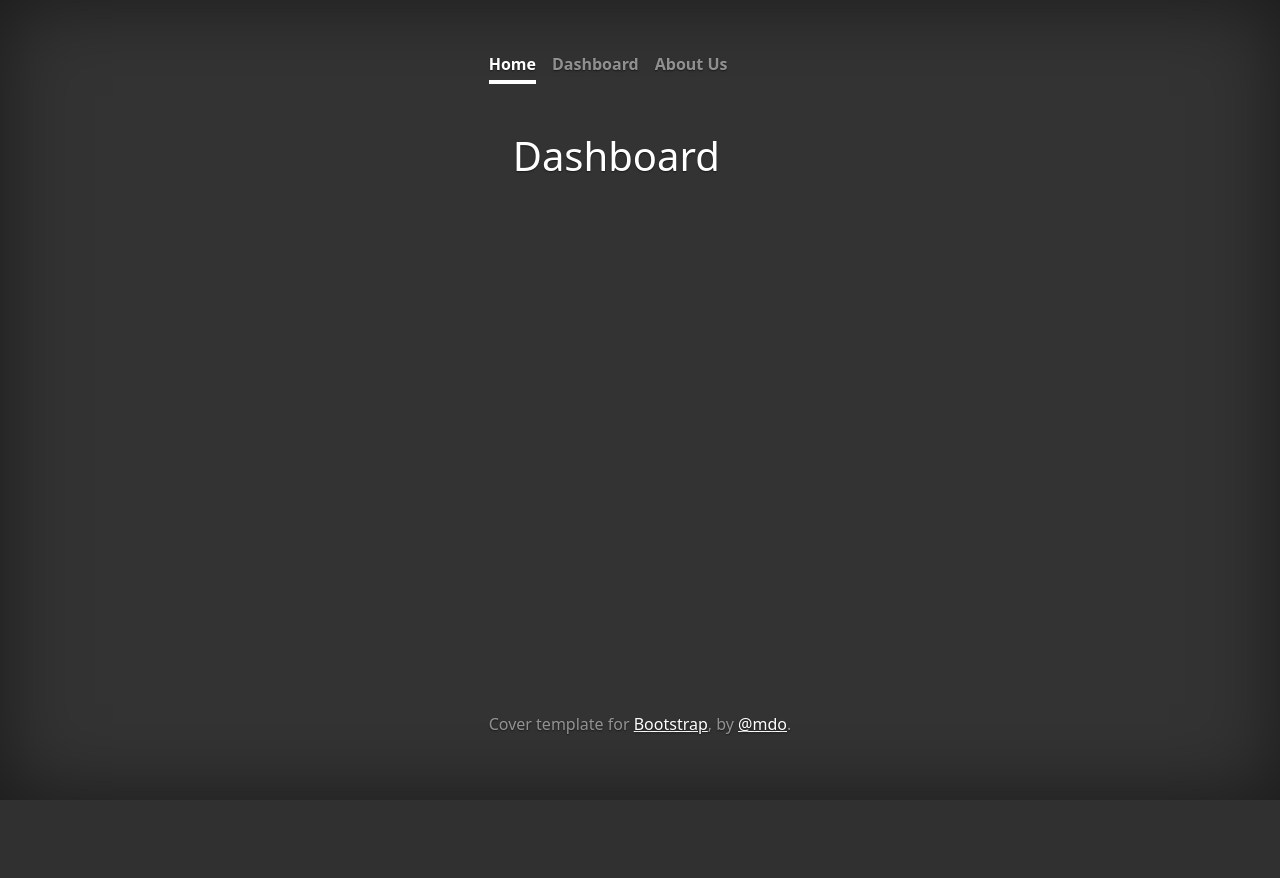
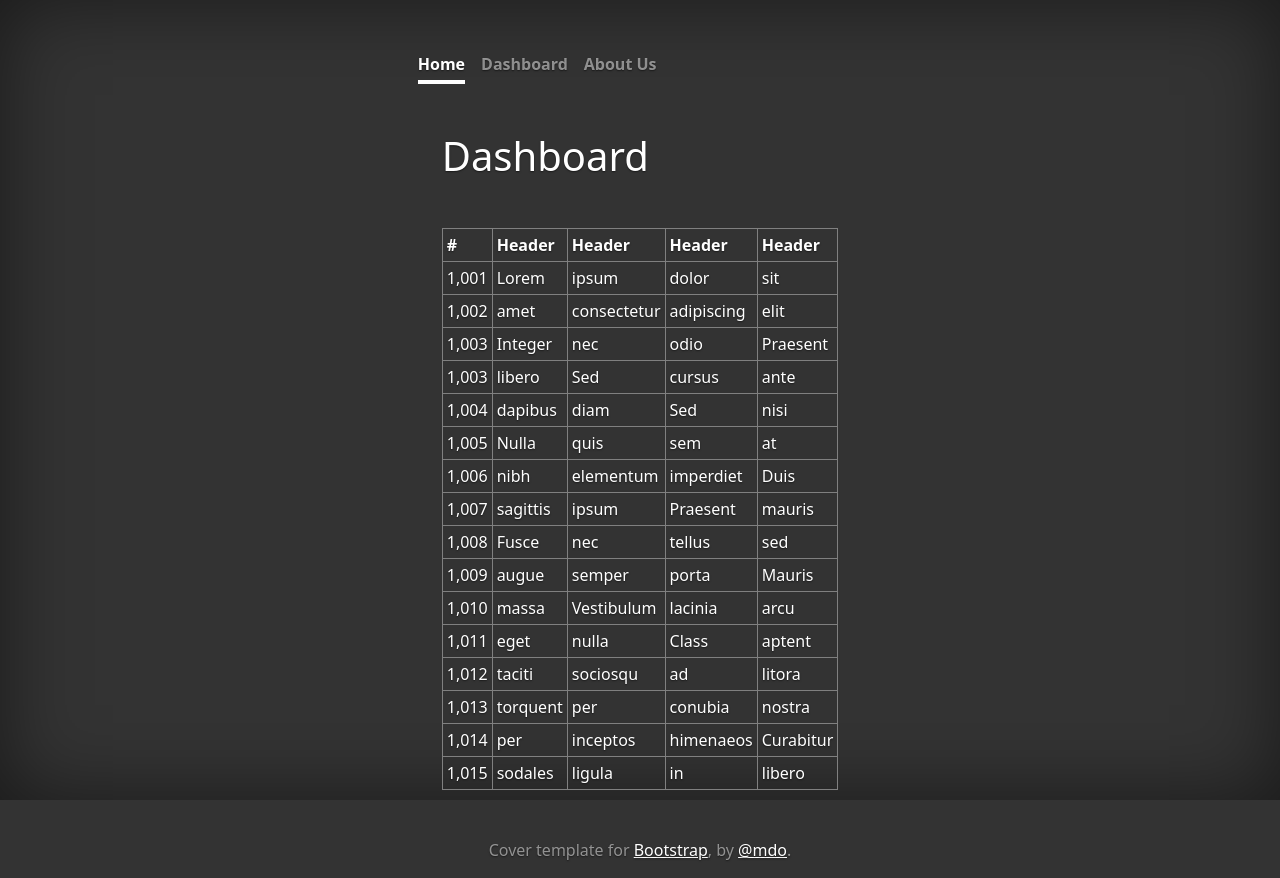
Before and after one commit to pippo-sci/NotHotDog, a Django app: page /dashboard in a window 1280 px wide. Before the commit the page ends 800 px from the top, so only its background shows below. Run offline with Django 4.2, Linux system fonts and the light colour scheme.

Commit message:
Add example table in dashboard.html

```diff
--- a/WebDjango/NotHotDog/NotHotDogWebsite/templates/about.html
+++ b/WebDjango/NotHotDog/NotHotDogWebsite/templates/about.html
@@ -19,9 +19,7 @@
         <p><a class="btn btn-secondary" href="https://www.linkedin.com/in/eduardorosselsalas/?locale=en_US" role="button" target="_blank">Linkedin</a></p>
       </div><!-- /.col-lg-4 -->
     </div>
-    <h1 class="cover-heading my-5">The idea</h1>
-    <p> Based on the series Silicon Valley and the app See Food.
-    <iframe width="500" height="300" src="https://www.youtube.com/embed/6ViobQys1iQ" title="Silicon Valley S04E04 Jian Yang SEEFOOD PITCH" frameborder="0" allow="accelerometer; autoplay; clipboard-write; encrypted-media; gyroscope; picture-in-picture; web-share" allowfullscreen></iframe>
-
+    <h1 class="cover-heading my-3">The idea</h1>
+    <a href="https://www.youtube.com/embed/6ViobQys1iQ" target='_blank'><p> Based on the series Silicon Valley and the app See Food. </a>
 </main>
 {% endblock %}
--- a/WebDjango/NotHotDog/NotHotDogWebsite/templates/dashboard.html
+++ b/WebDjango/NotHotDog/NotHotDogWebsite/templates/dashboard.html
@@ -4,7 +4,135 @@
 {% block content%}
 <main role="main" class="inner cover py-5">
   <div>
-    <h1 class="cover-heading">Dashboard</h1>
+    <h1 class="cover-heading mb-5">Dashboard</h1>
+    <div class="table-responsive">
+      <table class="table-sm table-bordered">
+        <thead class='thead-dark'>
+          <tr>
+            <th>#</th>
+            <th>Header</th>
+            <th>Header</th>
+            <th>Header</th>
+            <th>Header</th>
+          </tr>
+        </thead>
+        <tbody>
+          <tr>
+            <td>1,001</td>
+            <td>Lorem</td>
+            <td>ipsum</td>
+            <td>dolor</td>
+            <td>sit</td>
+          </tr>
+          <tr>
+            <td>1,002</td>
+            <td>amet</td>
+            <td>consectetur</td>
+            <td>adipiscing</td>
+            <td>elit</td>
+          </tr>
+          <tr>
+            <td>1,003</td>
+            <td>Integer</td>
+            <td>nec</td>
+            <td>odio</td>
+            <td>Praesent</td>
+          </tr>
+          <tr>
+            <td>1,003</td>
+            <td>libero</td>
+            <td>Sed</td>
+            <td>cursus</td>
+            <td>ante</td>
+          </tr>
+          <tr>
+            <td>1,004</td>
+            <td>dapibus</td>
+            <td>diam</td>
+            <td>Sed</td>
+            <td>nisi</td>
+          </tr>
+          <tr>
+            <td>1,005</td>
+            <td>Nulla</td>
+            <td>quis</td>
+            <td>sem</td>
+            <td>at</td>
+          </tr>
+          <tr>
+            <td>1,006</td>
+            <td>nibh</td>
+            <td>elementum</td>
+            <td>imperdiet</td>
+            <td>Duis</td>
+          </tr>
+          <tr>
+            <td>1,007</td>
+            <td>sagittis</td>
+            <td>ipsum</td>
+            <td>Praesent</td>
+            <td>mauris</td>
+          </tr>
+          <tr>
+            <td>1,008</td>
+            <td>Fusce</td>
+            <td>nec</td>
+            <td>tellus</td>
+            <td>sed</td>
+          </tr>
+          <tr>
+            <td>1,009</td>
+            <td>augue</td>
+            <td>semper</td>
+            <td>porta</td>
+            <td>Mauris</td>
+          </tr>
+          <tr>
+            <td>1,010</td>
+            <td>massa</td>
+            <td>Vestibulum</td>
+            <td>lacinia</td>
+            <td>arcu</td>
+          </tr>
+          <tr>
+            <td>1,011</td>
+            <td>eget</td>
+            <td>nulla</td>
+            <td>Class</td>
+            <td>aptent</td>
+          </tr>
+          <tr>
+            <td>1,012</td>
+            <td>taciti</td>
+            <td>sociosqu</td>
+            <td>ad</td>
+            <td>litora</td>
+          </tr>
+          <tr>
+            <td>1,013</td>
+            <td>torquent</td>
+            <td>per</td>
+            <td>conubia</td>
+            <td>nostra</td>
+          </tr>
+          <tr>
+            <td>1,014</td>
+            <td>per</td>
+            <td>inceptos</td>
+            <td>himenaeos</td>
+            <td>Curabitur</td>
+          </tr>
+          <tr>
+            <td>1,015</td>
+            <td>sodales</td>
+            <td>ligula</td>
+            <td>in</td>
+            <td>libero</td>
+          </tr>
+        </tbody>
+      </table>
+    </div>
+
   </div>
 </main>
 {% endblock %}
```
